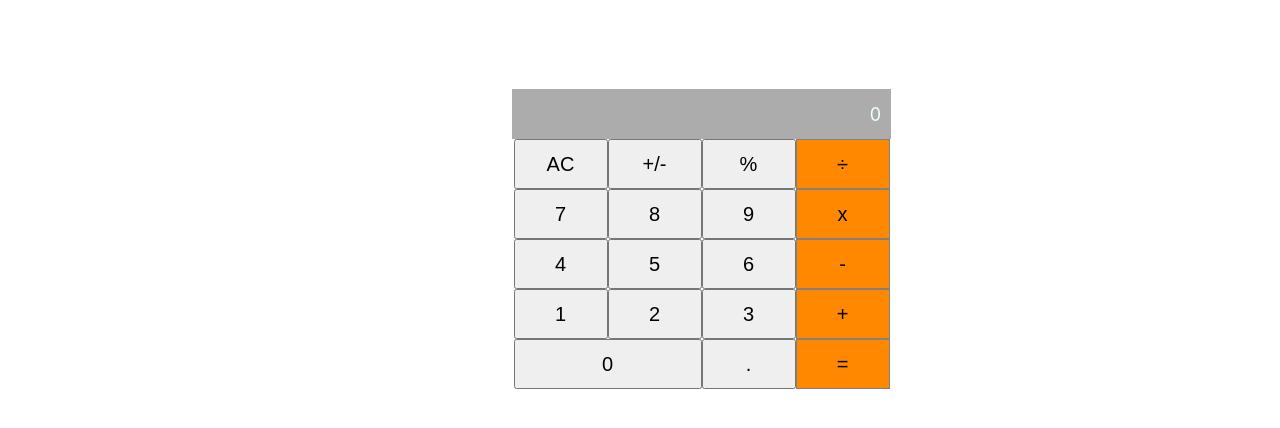
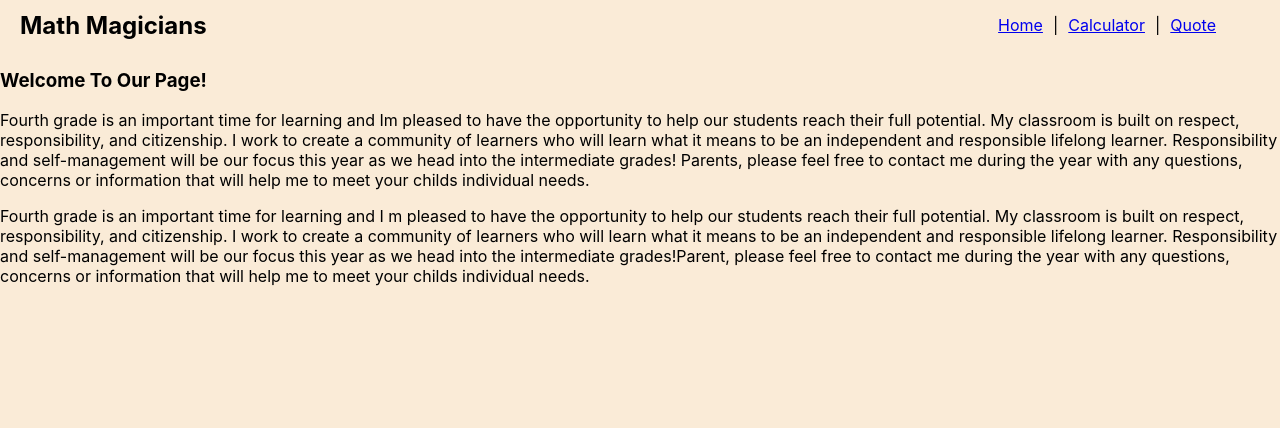
Before and after one commit to RashidMenhas/math-magicians, a React (Create React App) app: page /home in a window 1280 px wide. Shown: the top 428 px of the page. Built offline with nearby package versions, Linux system fonts and the light colour scheme.

Commit message:
Add router in the single page application

```diff
--- a/package.json
+++ b/package.json
@@ -9,6 +9,7 @@
     "big.js": "^6.2.1",
     "react": "^18.2.0",
     "react-dom": "^18.2.0",
+    "react-router-dom": "^6.4.3",
     "react-scripts": "5.0.1",
     "web-vitals": "^2.1.4"
   },
--- /dev/null
+++ b/src/App.css
@@ -0,0 +1,26 @@
+body {
+  width: 100%;
+  height: 100vh;
+  display: flex;
+}
+
+nav {
+  display: flex;
+  flex-direction: row;
+  width: 95vw;
+  height: 50px;
+  justify-content: space-between;
+  align-items: center;
+  margin-left: 20px;
+}
+
+.links {
+  display: flex;
+  flex-direction: row;
+  justify-content: center;
+  align-items: center;
+  text-align: center;
+  gap: 10px;
+  list-style: none;
+  margin-right: 20px;
+}
--- a/src/App.js
+++ b/src/App.js
@@ -1,10 +1,40 @@
 import React from 'react';
+import {
+  BrowserRouter as Router, Routes, Route, Link,
+} from 'react-router-dom';
 import Calculator from './components/calculator';
+import Home from './components/home';
+import Quote from './components/quote';
+import './App.css';
 
 class App extends React.PureComponent {
   render() {
     return (
-      <Calculator />
+      <Router>
+        <div>
+          <nav>
+            <h1>Math Magicians</h1>
+            <ul className="links">
+              <li>
+                <Link to="/home">Home</Link>
+              </li>
+              |
+              <li>
+                <Link to="/calculator">Calculator</Link>
+              </li>
+              |
+              <li>
+                <Link to="/quote">Quote</Link>
+              </li>
+            </ul>
+          </nav>
+          <Routes>
+            <Route path="/home" element={<Home />} />
+            <Route path="/calculator" element={<Calculator />} />
+            <Route path="/quote" element={<Quote />} />
+          </Routes>
+        </div>
+      </Router>
     );
   }
 }
--- a/src/components/calculator.css
+++ b/src/components/calculator.css
@@ -3,6 +3,7 @@ body {
   height: 100%;
   display: flex;
   flex-direction: row;
+  background-color: antiquewhite;
 }
 
 .container {
--- a/src/components/calculator.js
+++ b/src/components/calculator.js
@@ -19,6 +19,8 @@ function Calculator() {
     result = `${next || ''} ${operation || ''}`;
   }
   return (
+    <div className="calculator">
+      <h3>Lets do some math!</h3>
       <div className="container">
         <div className="result-area"><p className="result">{result || 0}</p></div>
 
@@ -45,6 +47,7 @@ function Calculator() {
 
         </div>
       </div>
+    </div>
   );
 }
 
--- /dev/null
+++ b/src/components/home.js
@@ -0,0 +1,34 @@
+import React from 'react';
+
+class Home extends React.PureComponent {
+  render() {
+    return (
+      <div>
+        <h3>Welcome To Our Page!</h3>
+        <p>
+          Fourth grade is an important time for learning and Im pleased to have the opportunity
+          to help our students reach their full potential.  My classroom is built on respect,
+          responsibility, and citizenship.  I work to create a community of learners who will
+          learn what it means to be an independent and responsible lifelong learner. Responsibility
+          and self-management will be our focus this year as we head into the intermediate grades!
+          Parents, please feel free to contact me during the year with any questions, concerns or
+          information that will help me to meet your childs individual needs.
+          {' '}
+        </p>
+        <p>
+          Fourth grade is an important time for learning and I m pleased to have the opportunity
+          to help our students reach their full potential.  My classroom is built on respect,
+          responsibility, and citizenship.  I work to create a community of learners who will
+          learn what it means to be an independent and responsible lifelong learner.
+          Responsibility and self-management will be our focus this year as we head into
+          the intermediate grades!Parent, please feel free to contact me during the
+          year with any questions, concerns or information that will help me to meet
+          your childs individual needs.
+          {' '}
+        </p>
+      </div>
+    );
+  }
+}
+
+export default Home;
--- /dev/null
+++ b/src/components/quote.js
@@ -0,0 +1,16 @@
+import React from 'react';
+
+class Quote extends React.PureComponent {
+  render() {
+    return (
+      <div>
+        <h3>
+          Mathematics is not about numbers,equations, or algorithms: it is about
+          understanding.- William Paul Thurston
+        </h3>
+      </div>
+    );
+  }
+}
+
+export default Quote;
--- a/src/index.js
+++ b/src/index.js
@@ -9,3 +9,10 @@ root.render(
     <App />
   </React.StrictMode>,
 );
+
+const root2 = ReactDOM.createRoot(document.getElementById('root'));
+root2.render(
+  <React.StrictMode>
+    <App />
+  </React.StrictMode>,
+);
```
Also changed, not shown: 1 other file (tests, documents, lock files or other folders). Lines whose indentation alone changed are shown as unchanged.
